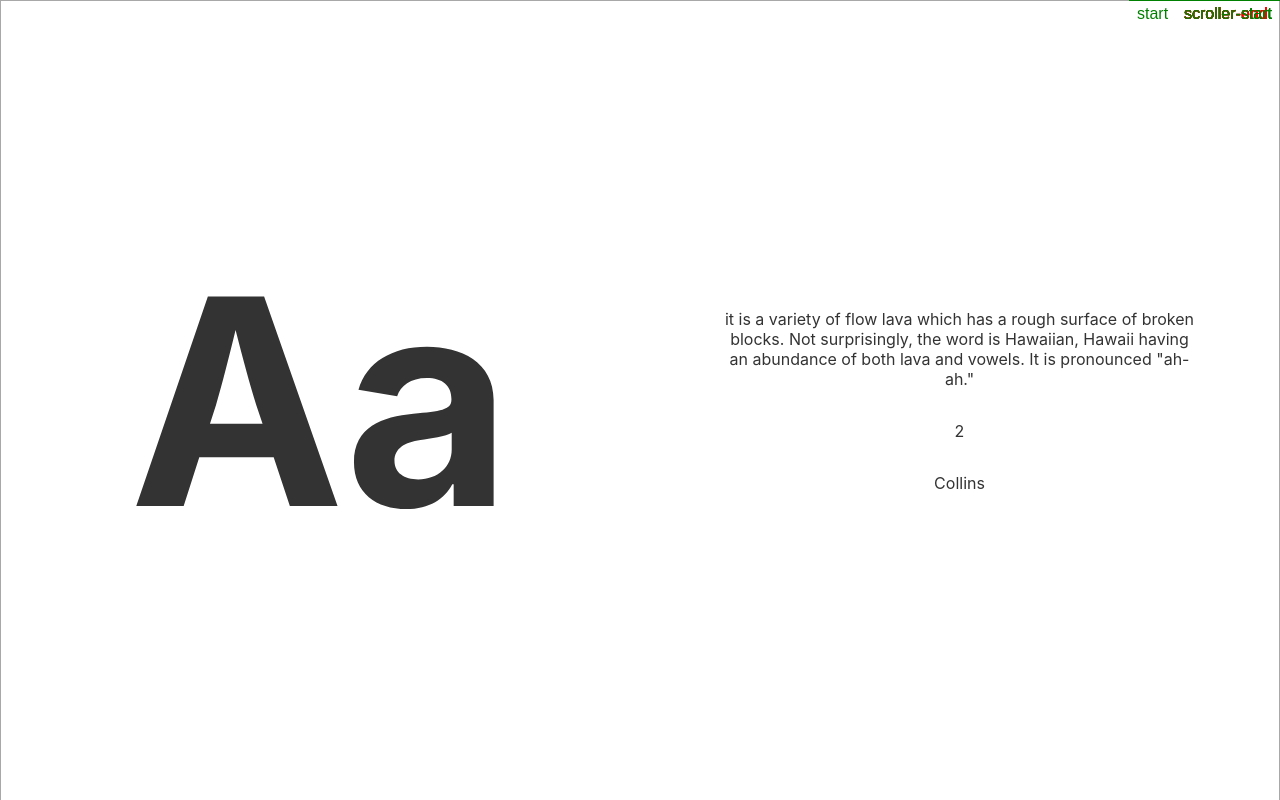
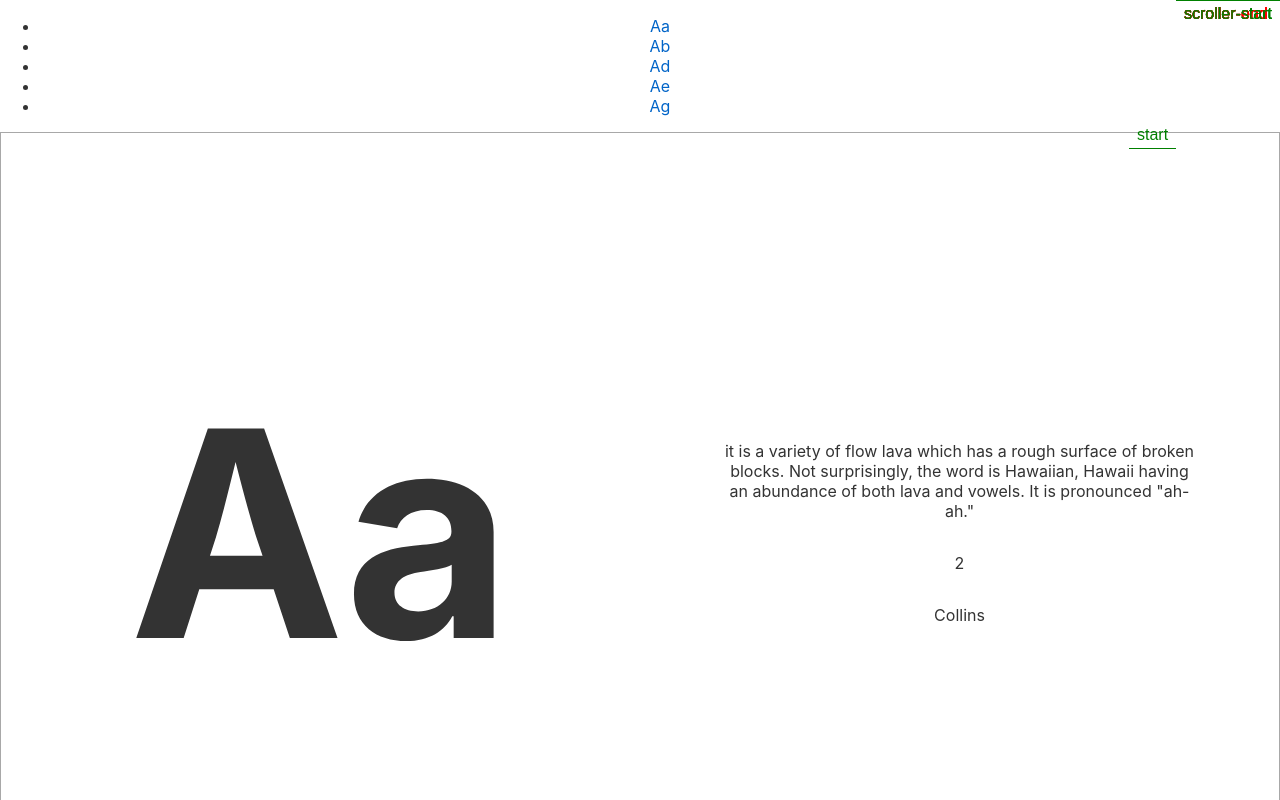
Before and after one commit to MaggieAppleton/scrabble-scrolly, a Svelte app: page / in a window 1280 px wide. Shown: the top 800 px of the page. Built offline with nearby package versions, Linux system fonts and the light colour scheme.

Commit message:
feat: add table of contents

```diff
--- a/src/App.svelte
+++ b/src/App.svelte
@@ -19,6 +19,15 @@
 </style>
 
 <main>
+    <header>
+        <ul>
+        {#each data as { heading }}
+            <li>
+                <a href={`#${heading}`}>{heading}</a>
+            </li>
+        {/each}
+        </ul>
+    </header>
     {#each data as { heading, definition, score, dictionary }}
         <ScrabbleTile
             heading={heading}
--- a/src/ScrabbleTile.svelte
+++ b/src/ScrabbleTile.svelte
@@ -50,8 +50,8 @@
 </style>
 
 <section
+    id={heading}
     class="section"
-    id="section-1"
     bind:this={section}
 >
     <div class="column">
```
